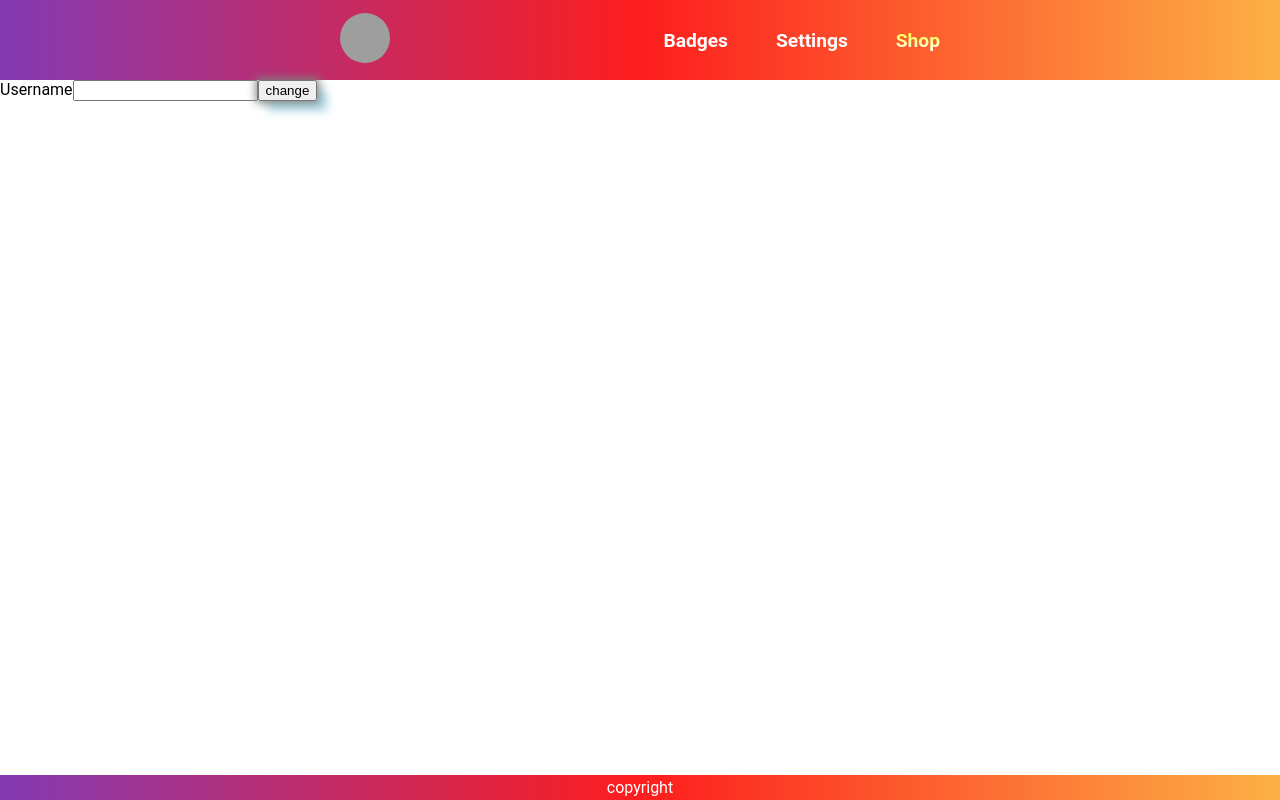
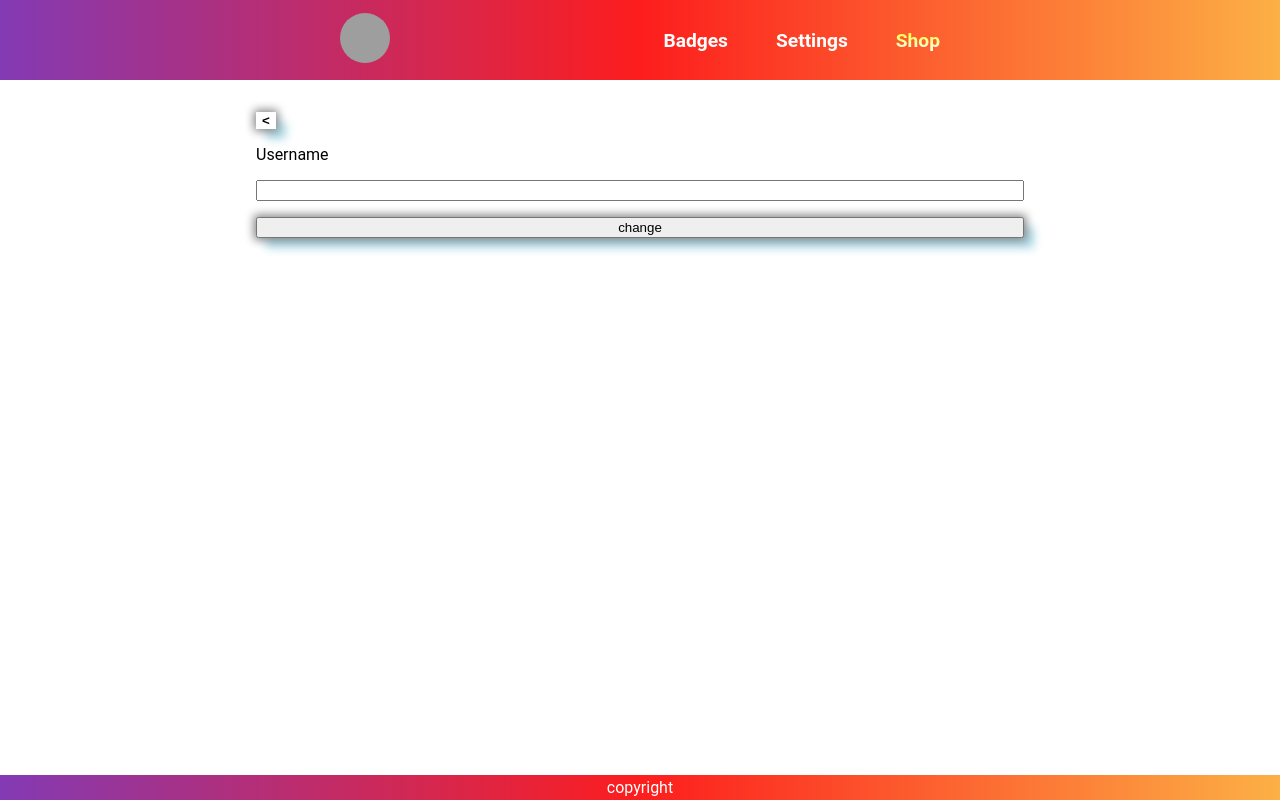
Before and after one commit to FilipRank/Trivia-Frontend, a React (Vite) app: page /settings in a window 1280 px wide. Built offline with nearby package versions, Linux system fonts and the light colour scheme; no server answers; grey boxes are pictures that could not be loaded.

Commit message:
add settings page functionality and back buttons

```diff
--- a/src/App.css
+++ b/src/App.css
@@ -37,6 +37,26 @@ body {
   margin: 0;
   background-color: var(--background);
   overflow-y: hidden;
+}
+
+div.header-back-button {
+  display: flex;
+  align-items: center;
+  gap: 2rem;
+  justify-content: center;
+}
+
+main.settings-page button.back-button {
+  margin: 0 20%;
+  margin-top: 2rem;
+}
+
+form.settings-form {
+  display: flex;
+  flex-direction: column;
+  justify-content: center;
+  margin: 1rem 20%;
+  gap: 1rem;
 }
 
 main.login-page {
@@ -390,6 +410,12 @@ form.question-form div.header-back-button {
   gap: 2rem;
 }
 
+button.back-button {
+  border: none;
+  font-weight: bolder;
+  background-color: white;
+}
+
 form.question-form div.answered-element {
   display: flex;
   flex-direction: column;
--- a/src/pages/BadgesPage.tsx
+++ b/src/pages/BadgesPage.tsx
@@ -5,6 +5,7 @@ import MainHeader from "../components/MainHeader.js"
 import Badge from "src/types/Badge"
 import User from "src/types/User"
 import BadgeCard from "../components/BadgeCard.js"
+import BackButton from "../components/BackButton.js"
 
 export default function BadgesPage() {
   const hasFetched = useRef<Boolean>(false)
@@ -35,6 +36,10 @@ export default function BadgesPage() {
     <>
     <MainHeader />
     <main className="badges-page">
+      <div className="header-back-button">
+        <BackButton />
+        <h2>Your Badges</h2>
+      </div>
       <ul className="badges">
         {badges && badges.map((badge: Badge) =>
           <li className="badge-item">
--- a/src/pages/SettingsPage.tsx
+++ b/src/pages/SettingsPage.tsx
@@ -3,10 +3,12 @@ import MainFooter from "../components/MainFooter.js";
 import MainHeader from "../components/MainHeader.js";
 import axios from "axios";
 import Profile from "src/types/Profile.js";
+import BackButton from "../components/BackButton.js";
 
 export default function SettingsPage() {
   const hasFetched = useRef<boolean>(false)
   const [profile, setProfile] = useState<Profile | null>(null)
+  const [newUsername, setNewUsername] = useState<String>('')
 
 
   function fetchProfile() {
@@ -26,14 +28,27 @@ useEffect(() => {
     fetchProfile()
   })
 
+  async function handleChangeClick(ev: React.MouseEvent) {
+    ev.preventDefault()
+    try {
+      await axios.patch('http://localhost:4000/user/', {
+        username: newUsername
+      }, {withCredentials: true})
+    }
+    catch (err) {
+      console.error(err)
+    }
+  }
+
   return (
     <>
       <MainHeader />
       <main className="settings-page">
+        <BackButton />
         <form className="settings-form">
           <label>Username</label>
-          <input type="username" placeholder={profile?.username}></input>
-          <button>change</button>
+          <input type="username" onChange={(ev) => setNewUsername(ev.target.value)} placeholder={profile?.username}></input>
+          <button onClick={(ev) => {handleChangeClick(ev)}}>change</button>
         </form>
       </main>
       <MainFooter />
--- a/src/pages/ShopPage.tsx
+++ b/src/pages/ShopPage.tsx
@@ -4,6 +4,7 @@ import MainHeader from "../components/MainHeader"
 import Badge from "src/types/Badge"
 import axios from "axios"
 import BadgeCard from "../components/BadgeCard"
+import BackButton from "../components/BackButton"
 
 export default function ShopPage() {
   const hasFetched = useRef<boolean>(false)
@@ -55,7 +56,10 @@ export default function ShopPage() {
     <>
     <MainHeader />
     <main className="shop-page">
-      <h2 className="title">Purchase badges</h2>
+      <div className="header-back-button">
+        <BackButton />
+        <h2 className="title">Purchase badges</h2>
+      </div>
       <ul className="badges">
         {badges?.map(badge =>
           <li className="badge-item" key={badge.name}>
```
Lines whose indentation alone changed are shown as unchanged.
